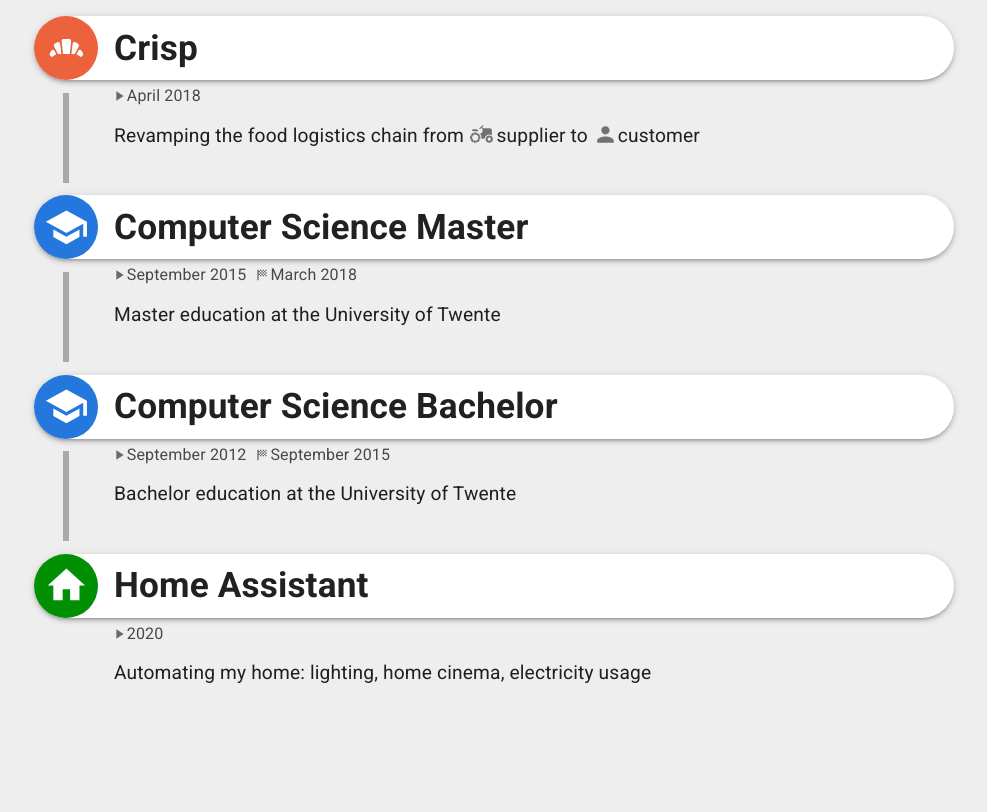
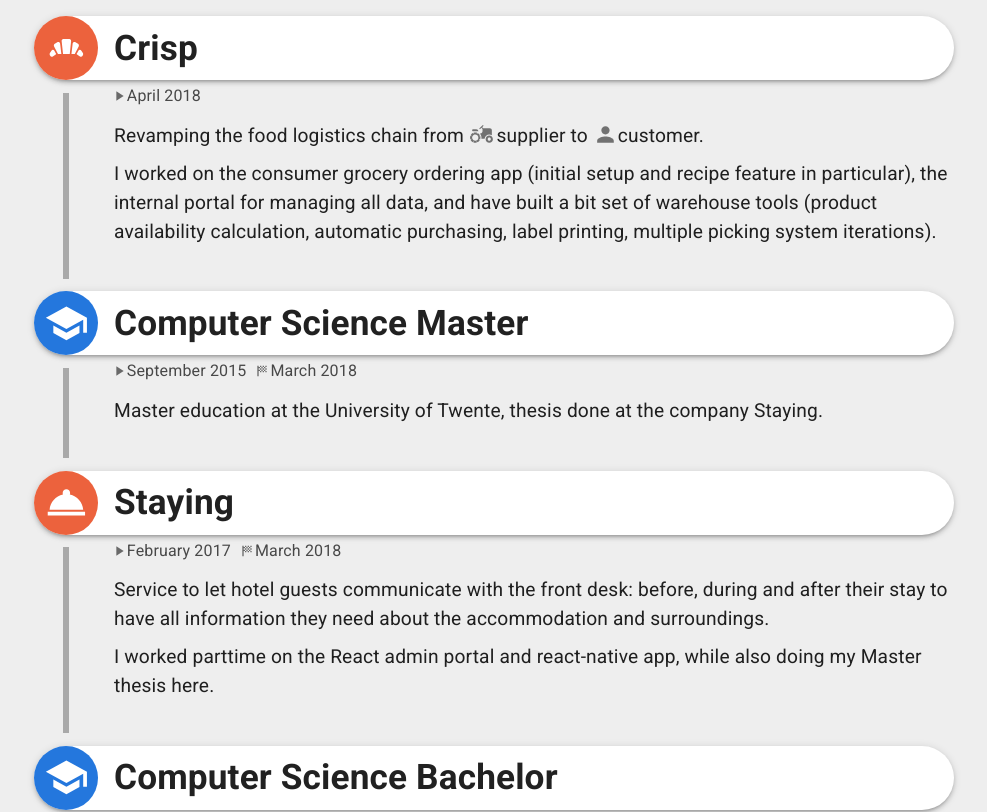
Before and after one commit to NLthijs48/NLthijs48.github.io, a React (Create React App) app: page / in a window 1280 px wide. Shown: the part 300-1112 px from the top of the page, without its empty margins (138-1125 px from the left). Before the commit the page ends 1033 px from the top, so only its background shows below. Built offline with nearby package versions, Linux system fonts and the light colour scheme.

Commit message:
Add job at Staying
- rename tagline to description, using it for that currently
- expand on the Crisp description a bit

```diff
--- a/src/activities/ActivityInformation.ts
+++ b/src/activities/ActivityInformation.ts
@@ -12,9 +12,10 @@
 	/**
 	 * Single line that describes it
 	 */
-	tagline: React.ReactNode;
+	description: React.ReactNode;
 	/**
 	 * Icon that represents the activity
+	 * https://mui.com/material-ui/material-icons/
 	 */
 	Icon: typeof SvgIcon;
 
--- a/src/activities/allActivities.ts
+++ b/src/activities/allActivities.ts
@@ -3,7 +3,8 @@
 import computerScienceMaster from './computerScienceMaster/index';
 import computerScienceBachelor from './computerScienceBachelor/index';
 import homeAssistant from './homeAssistant/index';
+import staying from './staying/index';
 
-const allActivities: ActivityInformation[] = [crisp, computerScienceMaster, computerScienceBachelor, homeAssistant];
+const allActivities: ActivityInformation[] = [crisp, computerScienceMaster, staying, computerScienceBachelor, homeAssistant];
 
 export default allActivities;
--- a/src/activities/computerScienceBachelor/index.tsx
+++ b/src/activities/computerScienceBachelor/index.tsx
@@ -6,7 +6,7 @@
 const computerScienceMaster: EducationInformation = {
 	activityType: ActivityType.Education,
 	name: 'Computer Science Bachelor',
-	tagline: <div>Bachelor education at the University of Twente</div>,
+	description: <div>Bachelor education at the University of Twente.</div>,
 	from: 'September 2012', // Started 1st of September
 	till: 'September 2015', // Got the diploma on the 11th
 	Icon: SchoolIcon,
--- a/src/activities/computerScienceMaster/index.tsx
+++ b/src/activities/computerScienceMaster/index.tsx
@@ -6,7 +6,7 @@
 const computerScienceMaster: EducationInformation = {
 	activityType: ActivityType.Education,
 	name: 'Computer Science Master',
-	tagline: <div>Master education at the University of Twente</div>,
+	description: <div>Master education at the University of Twente, thesis done at the company Staying.</div>,
 	from: 'September 2015', // Started on the 1st
 	till: 'March 2018', // Presentation and diploma on the 7th
 	Icon: SchoolIcon,
--- a/src/activities/crisp/index.tsx
+++ b/src/activities/crisp/index.tsx
@@ -8,12 +8,17 @@
 const crisp: JobInformation = {
 	activityType: ActivityType.Job,
 	name: 'Crisp',
-	tagline: (
+	description: (
 		<div>
 			Revamping the food logistics chain from{' '}
 			<AgricultureIcon style={{opacity: 0.6, fontSize: '130%', marginBottom: '-0.2em', marginRight: '0.1em'}} />
 			supplier to <PersonIcon style={{opacity: 0.6, fontSize: '130%', marginBottom: '-0.2em'}} />
-			customer
+			customer.
+			<div style={{marginTop: '0.5em'}}>
+				I worked on the consumer grocery ordering app (initial setup and recipe feature in particular), the internal portal for
+				managing all data, and have built a bit set of warehouse tools (product availability calculation, automatic purchasing,
+				label printing, multiple picking system iterations).
+			</div>
 		</div>
 	),
 	from: 'April 2018',
--- a/src/activities/homeAssistant/index.ts
+++ b/src/activities/homeAssistant/index.ts
@@ -5,7 +5,7 @@
 const homeAssistant: HobbyInformation = {
 	activityType: ActivityType.Hobby,
 	name: 'Home Assistant',
-	tagline: 'Automating my home: lighting, home cinema, electricity usage',
+	description: 'Automating my home: lighting, home cinema, electricity usage.',
 	from: '2020',
 	Icon: HomeIcon,
 	website: 'https://github.com/NLThijs48/home-assistant',
--- /dev/null
+++ b/src/activities/staying/index.tsx
@@ -0,0 +1,23 @@
+import {JobInformation} from '../ActivityInformation';
+import RoomServiceIcon from '@mui/icons-material/RoomService';
+import React from 'react';
+import ActivityType from '../ActivityType';
+
+const staying: JobInformation = {
+	activityType: ActivityType.Job,
+	name: 'Staying',
+	description: (
+		<div>
+			Service to let hotel guests communicate with the front desk: before, during and after their stay to have all information they
+			need about the accommodation and surroundings.
+			<div style={{marginTop: '0.5em'}}>
+				I worked parttime on the React admin portal and react-native app, while also doing my Master thesis here.
+			</div>
+		</div>
+	),
+	from: 'February 2017',
+	till: 'March 2018',
+	Icon: RoomServiceIcon,
+};
+
+export default staying;
--- a/src/timeline/ActivityItem.tsx
+++ b/src/timeline/ActivityItem.tsx
@@ -78,7 +78,7 @@
 					</h3>
 				</Paper>
 				<TimePeriodIndicator activity={props.activity} />
-				<div style={{fontSize: '0.6em', marginTop: '0.5em'}}>{props.activity.tagline}</div>
+				<div style={{fontSize: '0.6em', marginTop: '0.5em'}}>{props.activity.description}</div>
 			</div>
 		</div>
 	);
```
